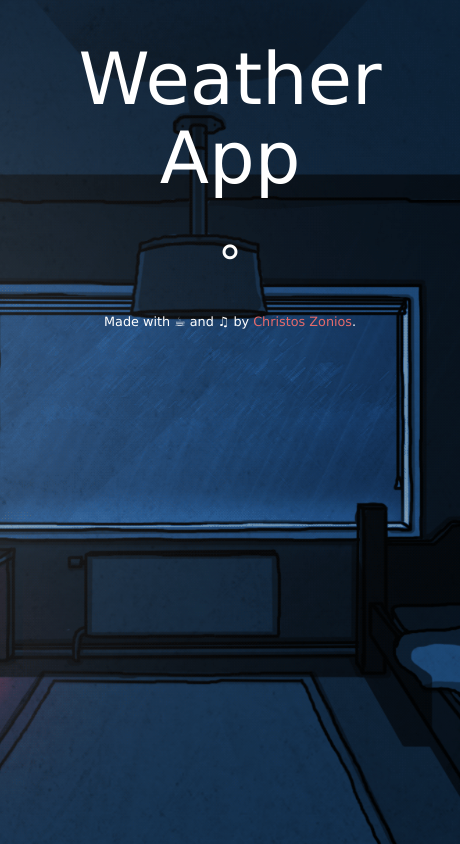
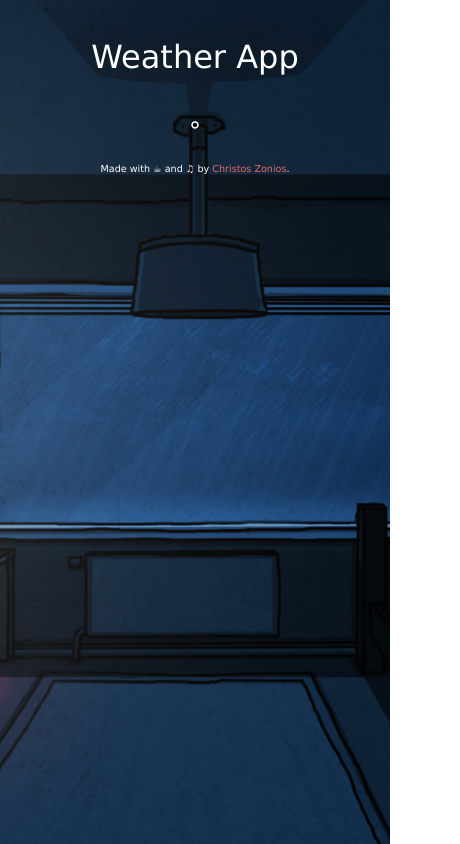
Before and after one commit to czonios/weather-app, a plain HTML site: page index.html in a window 390 px wide. Shown: the whole page, 460 px wide, since content can reach past the window. Drawn offline with nearby package versions, Linux system fonts and the light colour scheme; no server answers.

Commit message:
optimize for mobile

```diff
--- a/css/style.css
+++ b/css/style.css
@@ -60,3 +60,21 @@ a:hover {
 .clickable:hover{
   color: #E368A6;
 }
+
+@media (max-width: 768px) {
+
+  .text-header h1 {
+    padding-bottom: 15%;
+    font-size: 2em;
+  }
+
+  .text-header h2 {
+    font-size: 1.5em;
+    padding-bottom: 6px;
+  }
+
+  .text-header p {
+    font-size: 12px;
+      font-weight: 100;
+  }
+}
```
